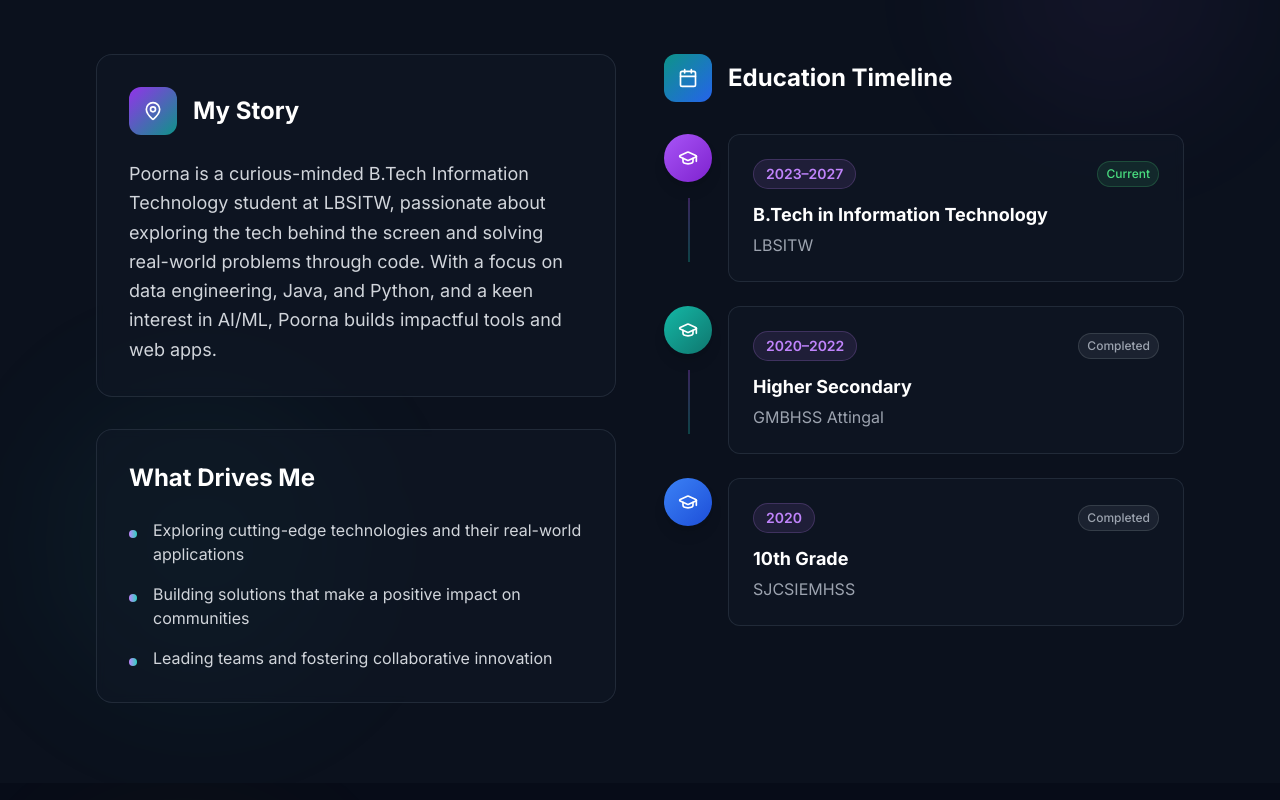
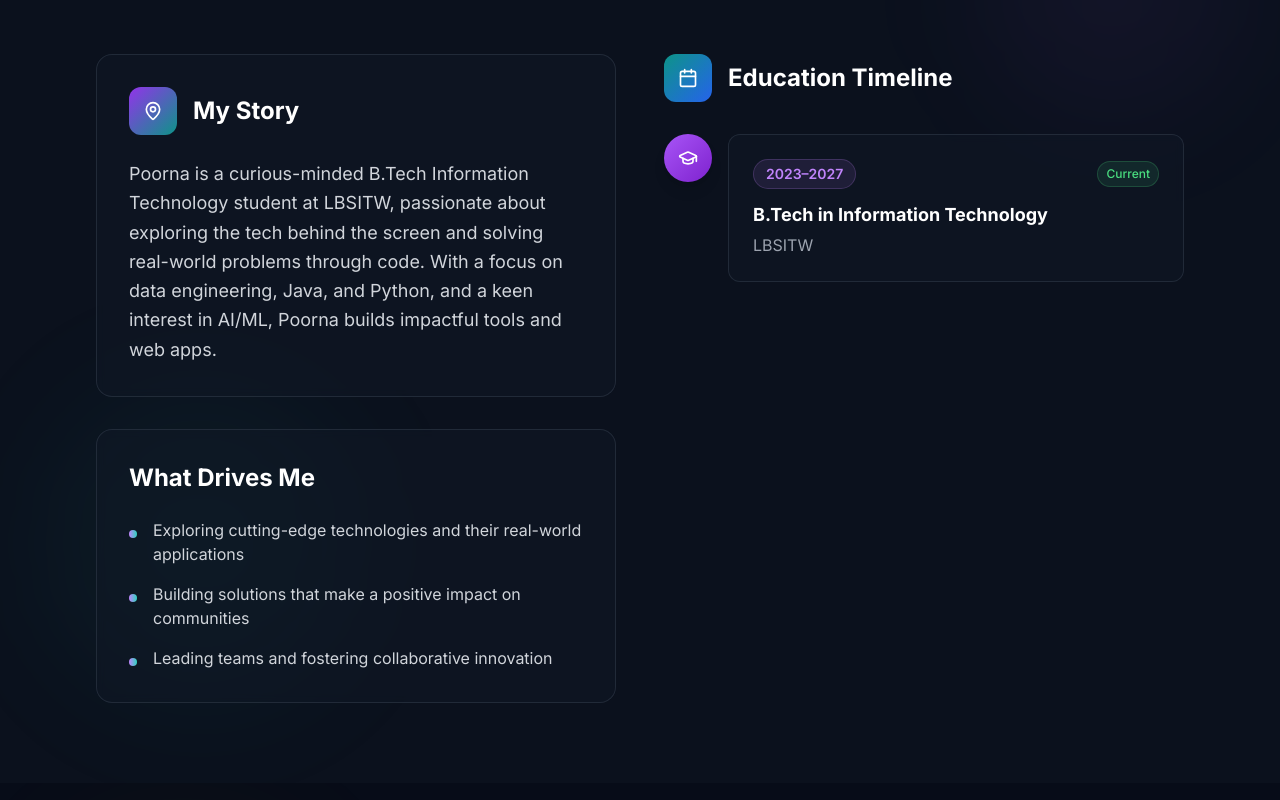
Before and after one commit to PoornaPrakash04/poorna-portfolio, a React (Vite) app: page / in a window 1280 px wide. Shown: the part 1020-1820 px from the top of the page. Built offline with nearby package versions, Linux system fonts and the light colour scheme.

Commit message:
Remove education entries
Remove higher secondary and 10th grade from the education timeline in the About section.

```diff
--- a/src/components/About.tsx
+++ b/src/components/About.tsx
@@ -10,23 +10,7 @@ const About = () => {
       icon: GraduationCap,
       status: 'Current',
       color: 'from-purple-500 to-purple-700'
-    },
-    {
-      period: '2020–2022',
-      degree: 'Higher Secondary',
-      institution: 'GMBHSS Attingal',
-      icon: GraduationCap,
-      status: 'Completed',
-      color: 'from-teal-500 to-teal-700'
-    },
-    {
-      period: '2020',
-      degree: '10th Grade',
-      institution: 'SJCSIEMHSS',
-      icon: GraduationCap,
-      status: 'Completed',
-      color: 'from-blue-500 to-blue-700'
-    },
+    }
   ];
 
   return (
@@ -102,11 +86,6 @@ const About = () => {
                 const IconComponent = item.icon;
                 return (
                   <div key={index} className="relative group">
-                    {/* Timeline line */}
-                    {index < education.length - 1 && (
-                      <div className="absolute left-6 top-16 w-0.5 h-16 bg-gradient-to-b from-purple-500 to-teal-500 opacity-30 group-hover:opacity-100 transition-opacity duration-300"></div>
-                    )}
-
                     <div className="flex items-start space-x-4">
                       <div className={`w-12 h-12 bg-gradient-to-br ${item.color} rounded-full flex items-center justify-center flex-shrink-0 group-hover:scale-110 transition-transform duration-300 shadow-lg`}>
                         <IconComponent size={20} className="text-white" />
```
